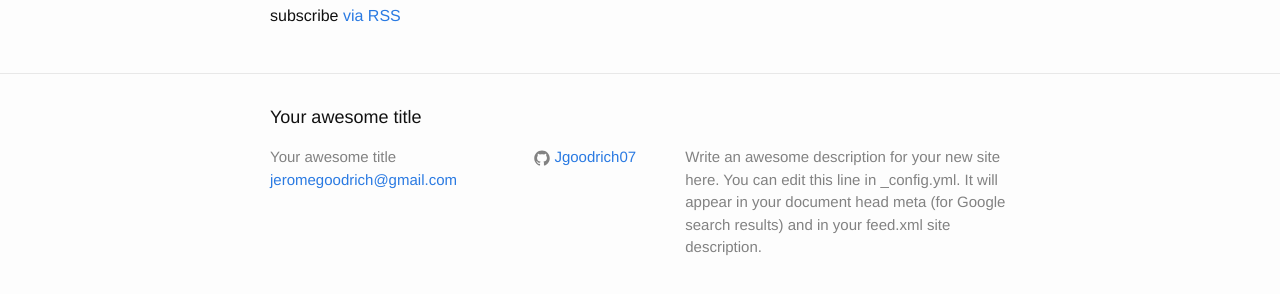
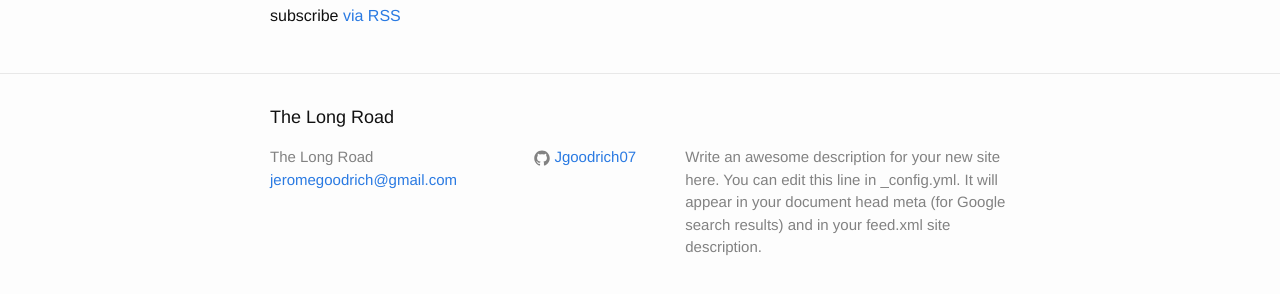
Before and after one commit to JeromeGoodrich/blog, a Jekyll site: the page built from index.html, in a window 1280 px wide and 900 px high, scrolled down 3872 px. Shown: the part 581-875 px from the top of the window. Built offline with Jekyll 4.4.1, drawn with Linux system fonts in a browser that asks for light colours; some of the changed text lies outside the part shown.

Commit message:
change title

```diff
--- a/_config.yml
+++ b/_config.yml
@@ -6,7 +6,7 @@
 # 'jekyll serve'. If you change this file, please restart the server process.
 
 # Site settings
-title: Your awesome title
+title: The Long Road
 email: jeromegoodrich@gmail.com
 description: > # this means to ignore newlines until "baseurl:"
   Write an awesome description for your new site here. You can edit this
```
